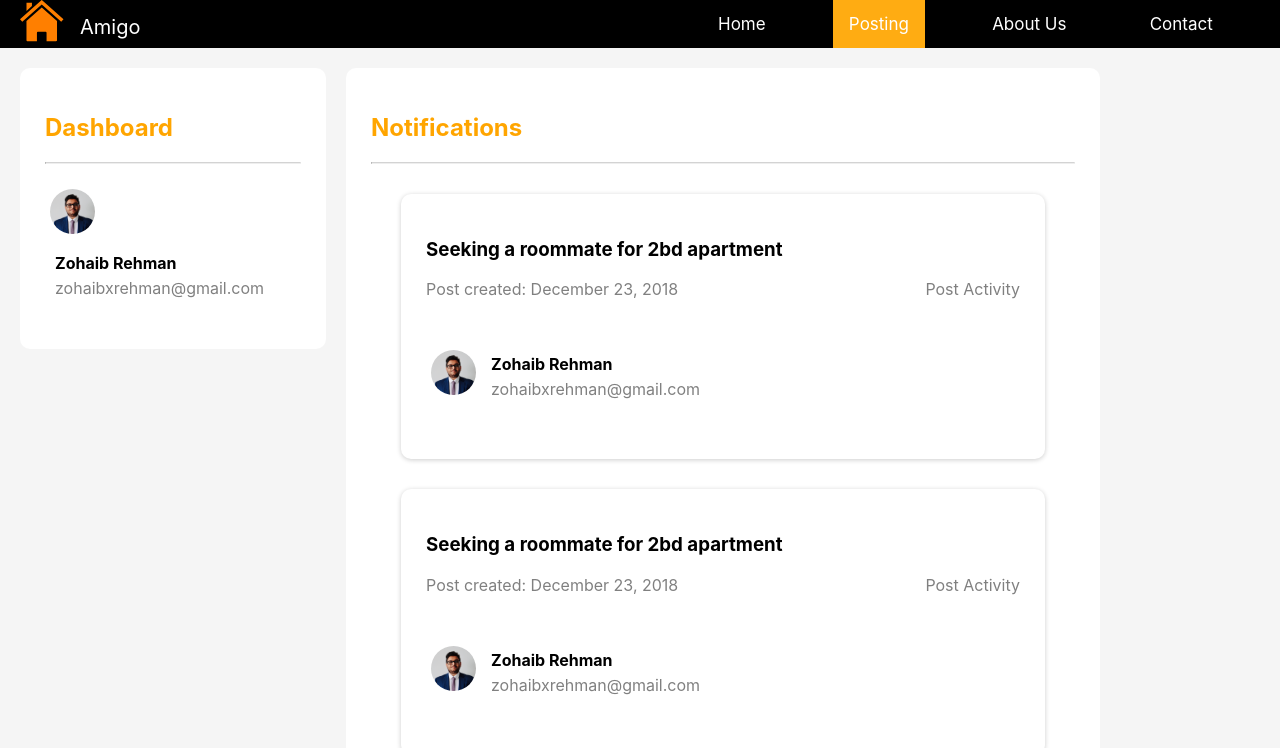
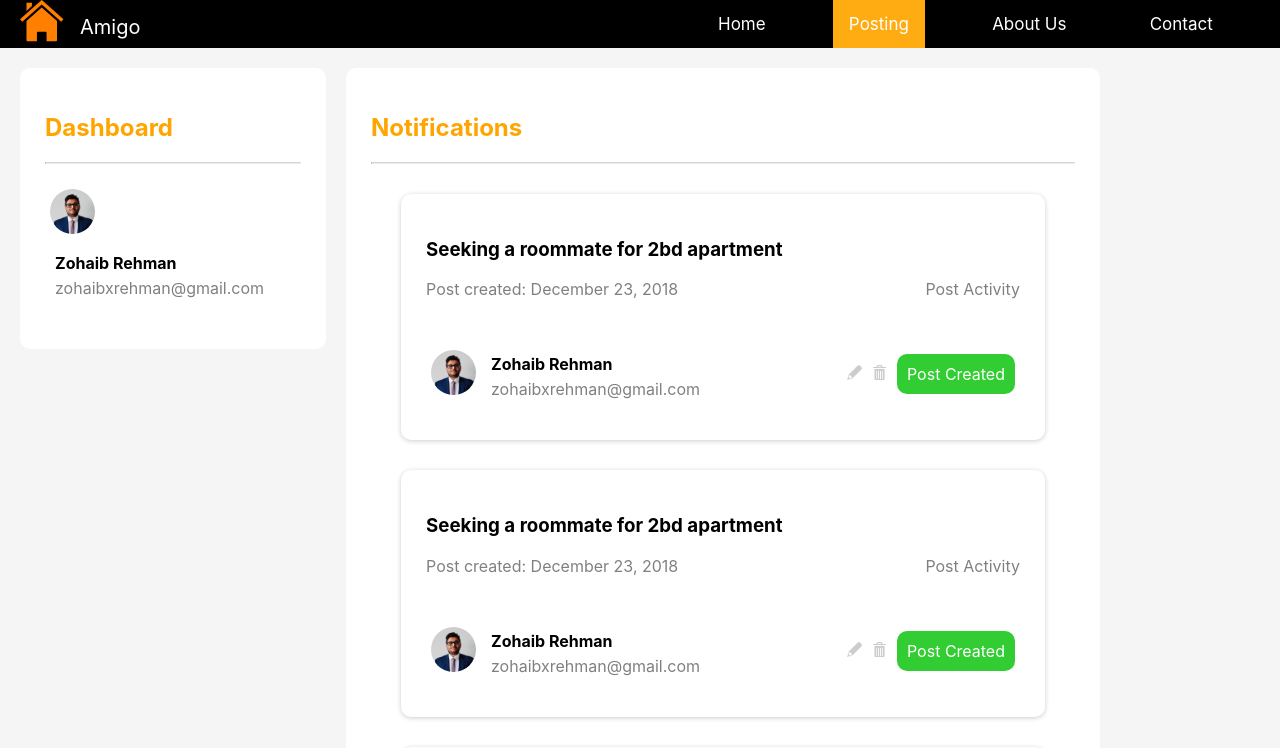
Before and after one commit to zohaibxrehman/Amigo, a React (Create React App) app in the folder amigo/: page /dashboard in a window 1280 px wide. Shown: the top 748 px of the page. Built offline with nearby package versions, Linux system fonts and the light colour scheme.

Commit message:
Added design to notification post widget

```diff
--- a/amigo/src/components/dashboardPageComponents/NotificationPanel/PostNotification/EditPost/EditPost.css
+++ b/amigo/src/components/dashboardPageComponents/NotificationPanel/PostNotification/EditPost/EditPost.css
@@ -0,0 +1,20 @@
+#editPost ul {
+    margin-top: 25px;
+}
+
+#editPost ul li {
+    margin: 5px;
+    display: inline-block;
+    list-style: none; /* Gets rid of list bullet points */
+}
+
+.img-decoration {
+    width: 15px;
+}
+
+#postInfo {
+    padding: 10px;
+    background-color: limegreen;
+    color: white;
+    border-radius: 10px;
+}
--- a/amigo/src/components/dashboardPageComponents/NotificationPanel/PostNotification/EditPost/EditPost.jsx
+++ b/amigo/src/components/dashboardPageComponents/NotificationPanel/PostNotification/EditPost/EditPost.jsx
@@ -1,10 +1,25 @@
 import React, { Component } from 'react'
 import './EditPost.css'
+import editImg from '../../../../../assets/edit.png'
+import deleteImg from '../../../../../assets/delete.png'
 
 class EditPost extends Component {
     render() {
         return (
             <div id="editPost">
+                <ul>
+                    <li>
+                        <img className="img-decoration" src={ editImg } alt=""/>
+                    </li>
+                    <li>
+                        <img className="img-decoration" src={ deleteImg } alt=""/>
+                    </li>
+                    <li>
+                        <div id ="postInfo">
+                            Post Created
+                        </div>
+                    </li>
+                </ul>
             </div>
         )
     }
--- a/amigo/src/components/dashboardPageComponents/NotificationPanel/PostNotification/PostNotification.css
+++ b/amigo/src/components/dashboardPageComponents/NotificationPanel/PostNotification/PostNotification.css
@@ -7,6 +7,7 @@
 }
 
 #postNotification .spaceBtw {
+    margin-bottom: 0px;
     justify-content: space-between;
     display: flex;
 }
```
Also changed, not shown: amigo/src/assets/delete.png (added), amigo/src/assets/edit.png (added).
